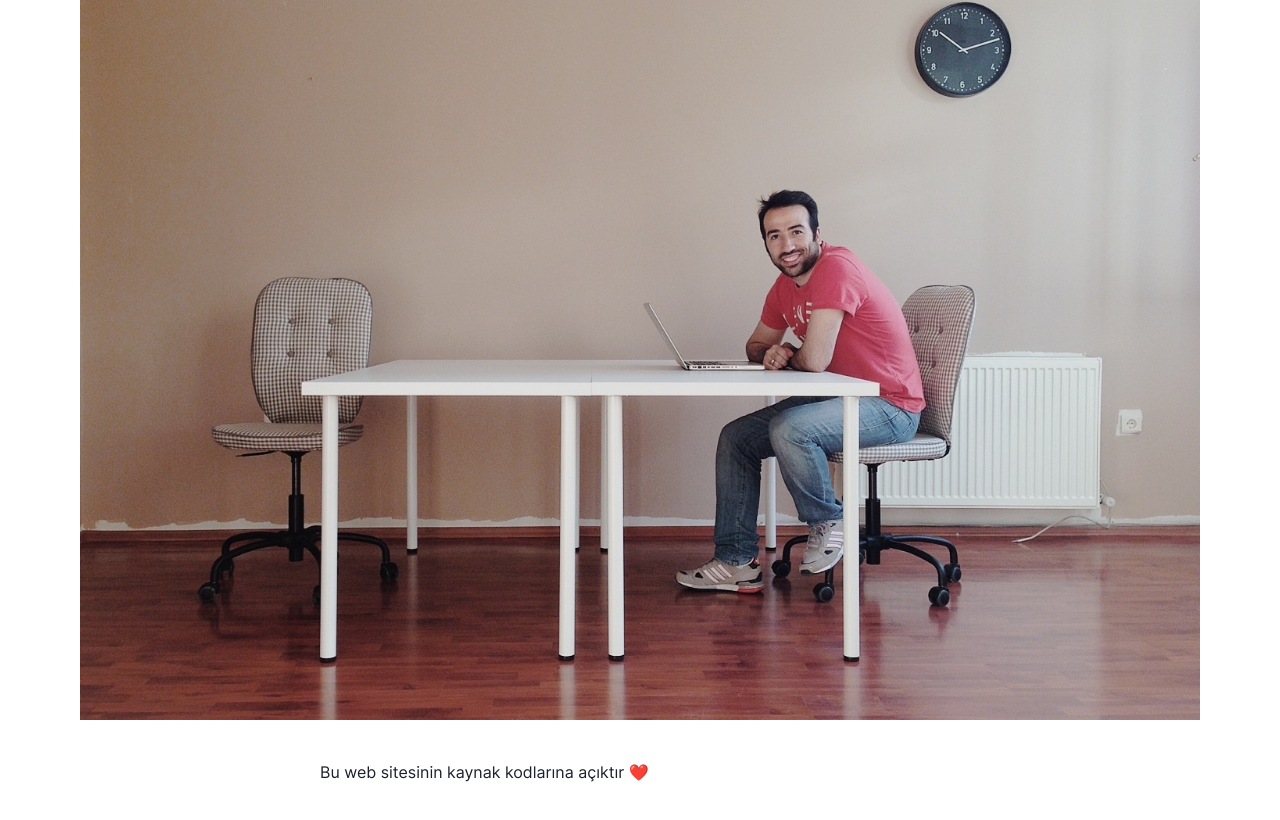
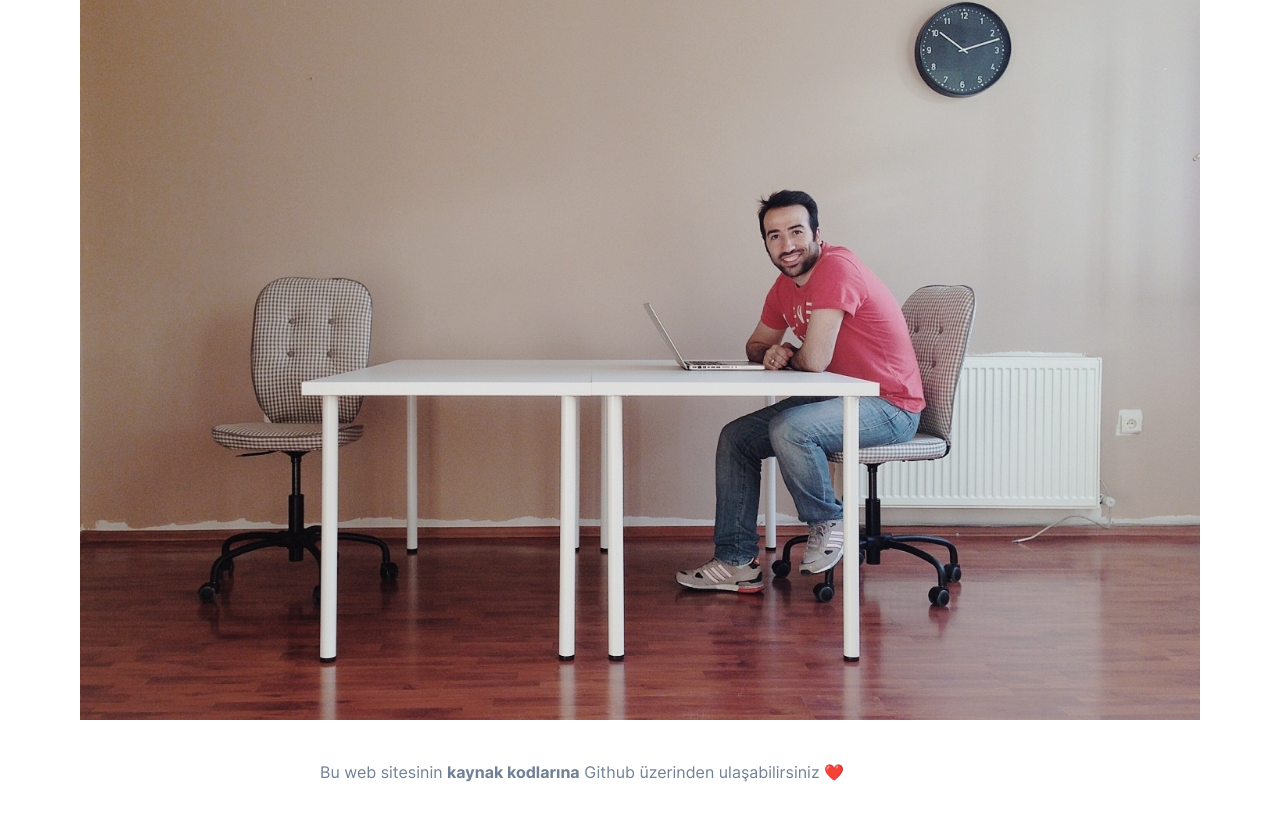
Before and after one commit to ademilter/homepage, a Next.js app: page / in a window 1280 px wide. Shown: the part 456-1276 px from the top of the page. Built offline with nearby package versions, Linux system fonts and the light colour scheme.

Commit message:
typo fix

```diff
--- a/components/footer.js
+++ b/components/footer.js
@@ -5,12 +5,12 @@ function Footer() {
   return (
     <Box as="footer" py={10}>
       <Container maxW="2xl">
-        <Text>
+        <Text color="gray.500">
           Bu web sitesinin{' '}
           <Link href="https://github.com/ademilter/homepage" isExternal>
-            kaynak kodlarına
+            <b>kaynak kodlarına</b>
           </Link>{' '}
-          açıktır ❤️
+          Github üzerinden ulaşabilirsiniz ❤️
         </Text>
       </Container>
     </Box>
```
